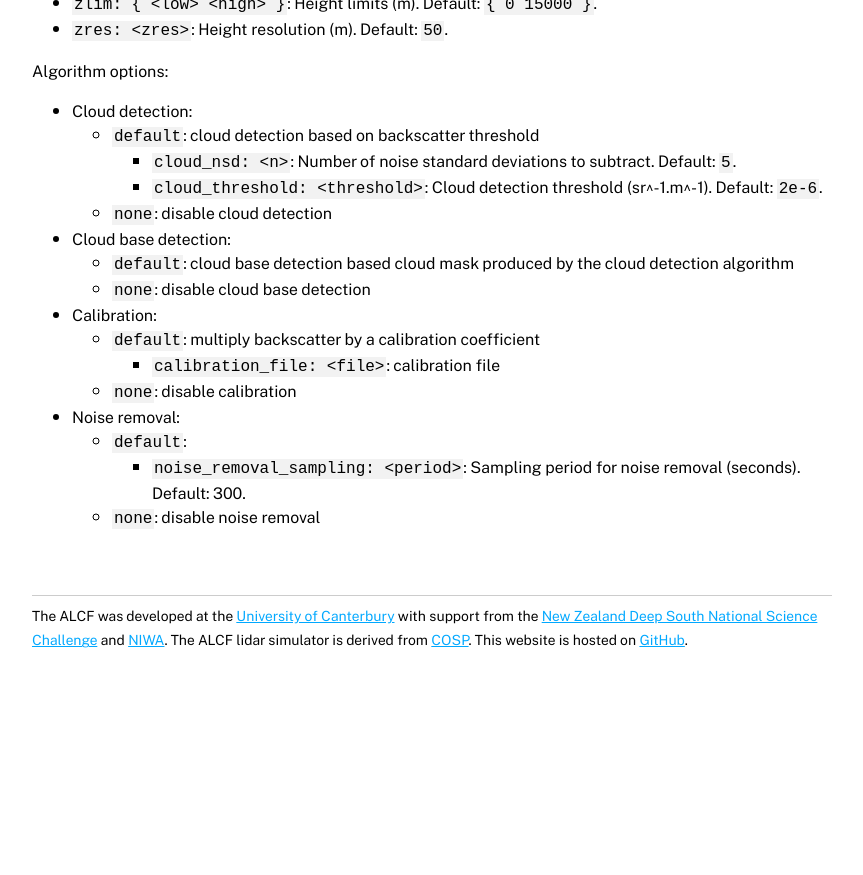
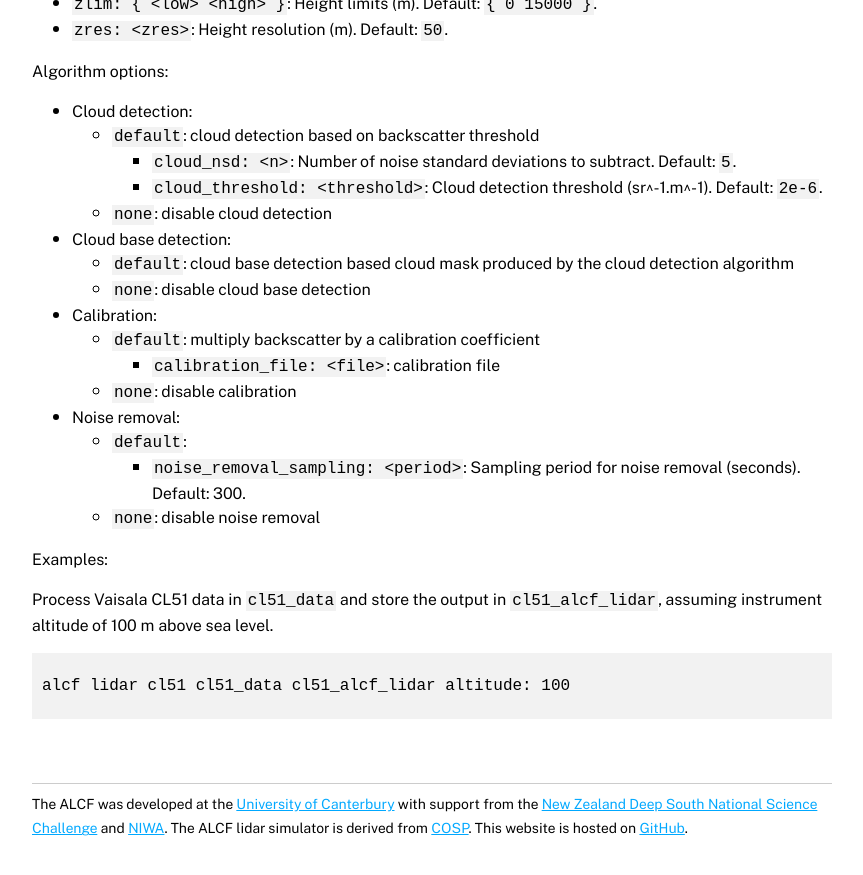
Before and after one commit to alcf-lidar/alcf-lidar.github.io, a Jekyll site: the page built from documentation/cli/cmd_lidar.md, in a window 1280 px wide and 900 px high, scrolled down 1733 px. Shown: the top 875 px of the window, without its empty margins (208-1071 px from the left). Built offline with Jekyll 4.4.1, drawn with Linux system fonts in a browser that asks for light colours; before the commit the page ends 2445 px from its top, so only the background shows below that.

Commit message:
Update documentation

```diff
--- a/_includes/cmd_lidar.md
+++ b/_includes/cmd_lidar.md
@@ -86,3 +86,10 @@ Algorithm options:
         - `noise_removal_sampling: <period>`: Sampling period for noise removal
             (seconds). Default: 300.
     - `none`: disable noise removal
+
+Examples:
+
+Process Vaisala CL51 data in `cl51_data` and store the output in
+`cl51_alcf_lidar`, assuming instrument altitude of 100 m above sea level.
+
+    alcf lidar cl51 cl51_data cl51_alcf_lidar altitude: 100
```
